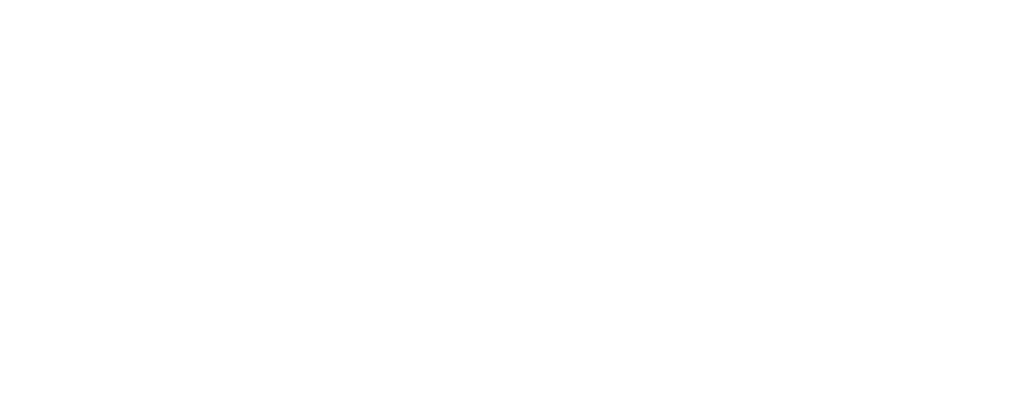
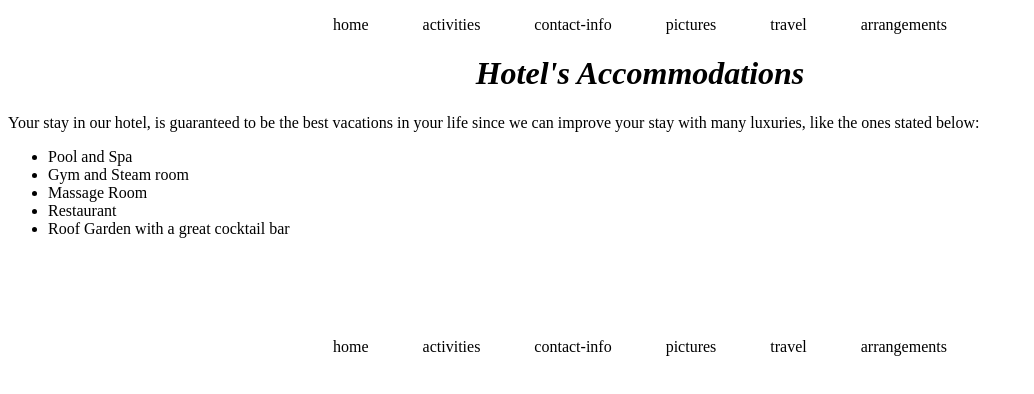
Before and after one commit to Manuell91/resort-website, a plain HTML site: page accommodations.html in a window 1280 px wide. Shown: the whole page, without its empty margins (0-1034 px from the left). Drawn offline with Linux system fonts and the light colour scheme.

Commit message:
made changes in all files.

```diff
--- a/accommodations.html
+++ b/accommodations.html
@@ -0,0 +1,40 @@
+<!DOCTYPE html>
+<html>
+  <head>
+    <link href="css/styles.css" rel="stylesheet" type="text/css">
+    <title>Accommodations</title>
+  </head>
+
+  <body>
+    <header>
+      <p>
+        home
+        activities
+        contact-info
+        pictures
+        travel arrangements
+      </p>
+    </header>
+    <h1>Hotel's Accommodations</h1>
+
+    <p>Your stay in our hotel, is guaranteed to be the best vacations in your life since we can improve your stay with many luxuries, like the ones stated below:</p>
+
+    <ul>
+      <li>Pool and Spa</li>
+      <li>Gym and Steam room</li>
+      <li>Massage Room</li>
+      <li>Restaurant</li>
+      <li>Roof Garden with a great cocktail bar</li>
+    </ul>
+
+    <footer>
+      <p>
+        home
+        activities
+        contact-info
+        pictures
+        travel arrangements
+      </p>
+    </footer>
+
+</html>
--- a/css/styles.css
+++ b/css/styles.css
@@ -8,7 +8,7 @@ header, footer {
   word-spacing: 50px;
 }
 
-footer {
+footer, ol {
   margin-top: 100px;
 }
 
```
Also changed, not shown: activities.html (+30 -0 lines), contact-info.html (+38 -0 lines), index.html (+2 -0 lines), pcitures.html (+31 -0 lines), travel-arrangements.html (+32 -0 lines), images/image1.img.jpg (added), images/image2.img.jpg (added).
